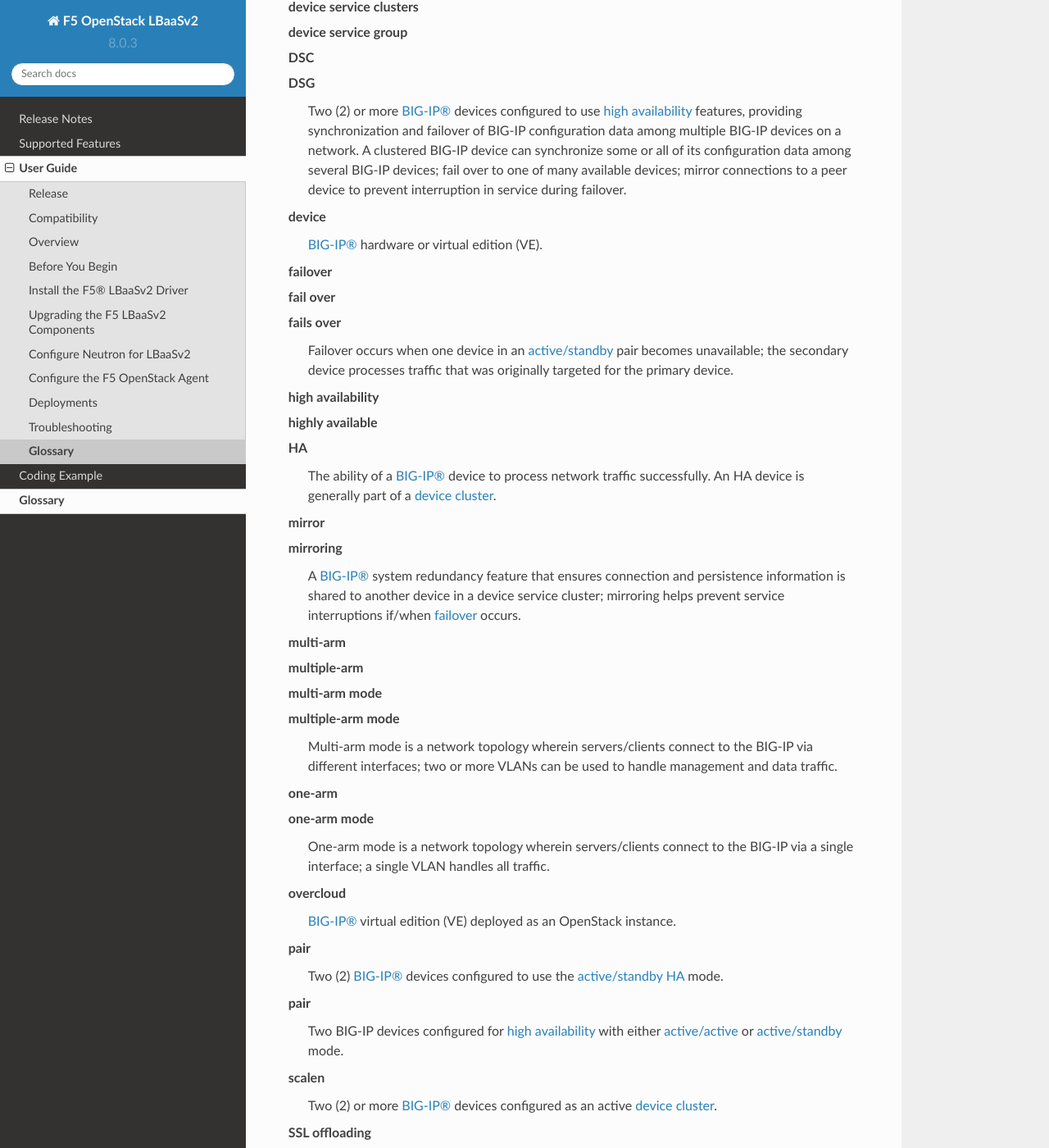
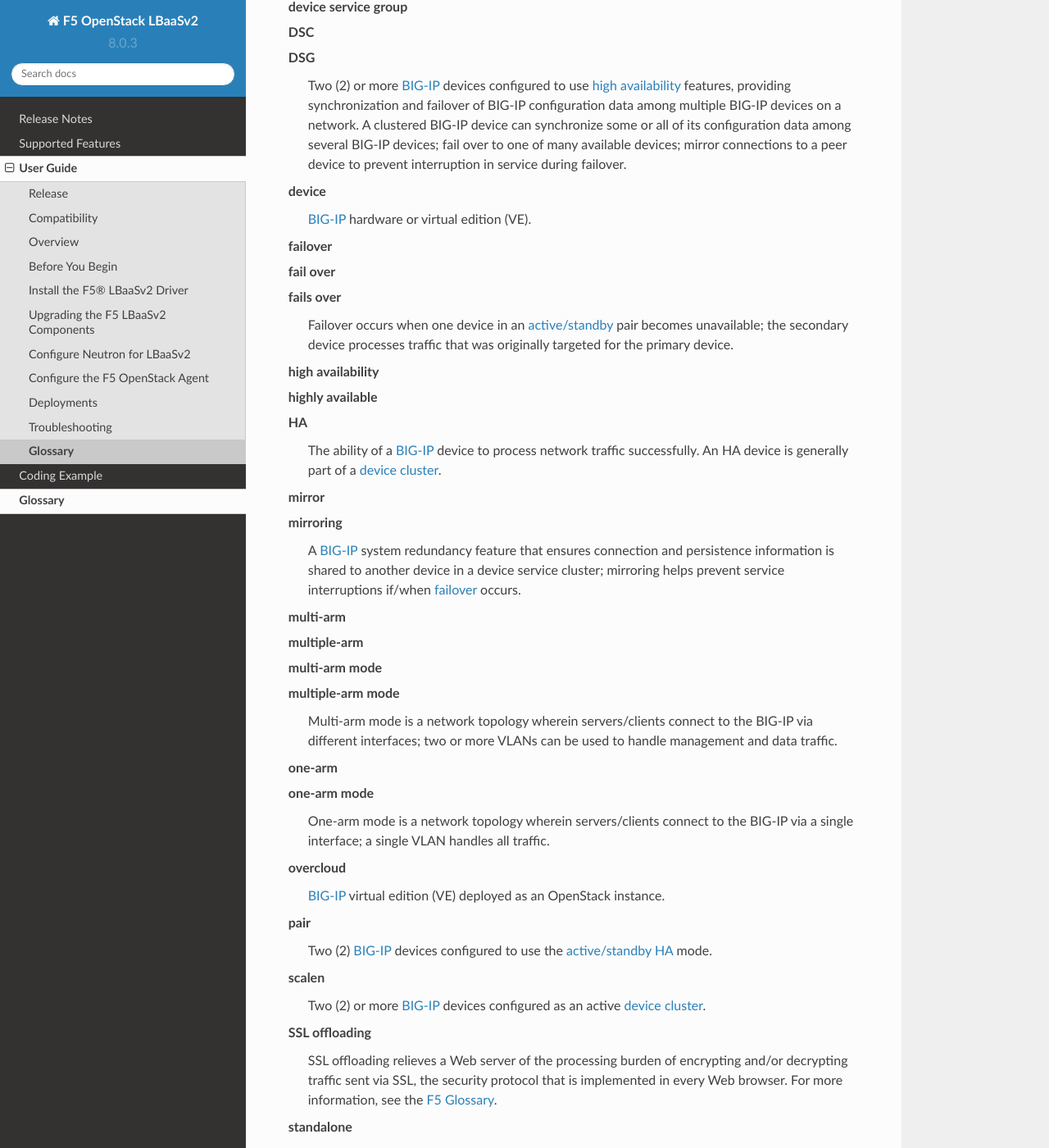
Before and after one commit to F5Networks/f5-openstack-lbaasv2-driver, a Sphinx documentation site: the page built from docs/glossary.rst, in a window 1280 px wide and 1400 px high, scrolled down 576 px. Shown: the whole window at 82% size. Built offline with Sphinx 7.4.7 and the Read the Docs theme 2.0.0, drawn with Linux system fonts in a browser that asks for light colours; pages that are not in the unit, such as notebooks, are missing from menus; some of the changed text lies outside the part shown.

Commit message:
Code review -- addressed all comments from @mattgreene -  remove all references to sync mode / replication; remove sync mode doc
-  remove second 'pair' definition; fix references to active/standby mode; add 'active/active' term ref to scalen description

-  fix typo in env recs doc (wip)

-  fixed caveat in clustering doc

-  edits to HA mode doc

-  remove unused footnote from unsupported features doc

```diff
--- a/docs/glossary.rst
+++ b/docs/glossary.rst
@@ -5,16 +5,16 @@
     :sorted:
 
     device
-        `BIG-IP®`_ hardware or virtual edition (VE).
+        `BIG-IP`_ hardware or virtual edition (VE).
 
     overcloud
-        `BIG-IP®`_ virtual edition (VE) deployed as an OpenStack instance.
+        `BIG-IP`_ virtual edition (VE) deployed as an OpenStack instance.
 
     undercloud
-        `BIG-IP®`_ device (hardware or VE) deployed outside of OpenStack.
+        `BIG-IP`_ device (hardware or VE) deployed outside of OpenStack.
 
     standalone
-        A single `BIG-IP®`_ device; no :term:`HA`.
+        A single `BIG-IP`_ device; no :term:`HA`.
 
     cluster
     clustered
@@ -25,25 +25,24 @@
     device service group
     DSC
     DSG
-        Two (2) or more `BIG-IP®`_ devices configured to use :term:`high availability` features, providing synchronization and failover of BIG-IP configuration data among multiple BIG-IP devices on a network. A clustered BIG-IP device can synchronize some or all of its configuration data among several BIG-IP devices; fail over to one of many available devices; mirror connections to a peer device to prevent interruption in service during failover.
+        Two (2) or more `BIG-IP`_ devices configured to use :term:`high availability` features, providing synchronization and failover of BIG-IP configuration data among multiple BIG-IP devices on a network. A clustered BIG-IP device can synchronize some or all of its configuration data among several BIG-IP devices; fail over to one of many available devices; mirror connections to a peer device to prevent interruption in service during failover.
 
     high availability
     highly available
     HA
-        The ability of a `BIG-IP®`_ device to process network traffic successfully. An HA device is generally part of a :term:`device cluster`.
+        The ability of a `BIG-IP`_ device to process network traffic successfully. An HA device is generally part of a :term:`device cluster`.
 
     pair
-        Two (2) `BIG-IP®`_ devices configured to use the :term:`active/standby` :term:`HA` mode.
+        Two (2) `BIG-IP`_ devices configured to use the :term:`active/standby` :term:`HA` mode.
 
     scalen
-        Two (2) or more `BIG-IP®`_ devices configured as an active :term:`device cluster`.
+        Two (2) or more `BIG-IP`_ devices configured as an active :term:`device cluster`.
 
     active/active
-        Both `BIG-IP®`_ devices in a :term:`pair` are in an active state, processing traffic for different virtual servers or SNATs. If one device :term:`fails over`, the remaining device processes traffic from the failed device in addition to its own traffic.
+        Both `BIG-IP`_ devices in a :term:`pair` are in an active state, processing traffic for different virtual servers or SNATs. If one device :term:`fails over`, the remaining device processes traffic from the failed device in addition to its own traffic.
 
     active/standby
-    active-standby
-        Only one of the two `BIG-IP®`_ devices is in an active state -- that is, processing traffic -- at any given time. If the active device :term:`fails over`, the second device enters active mode and processes traffic that was originally targeted for the primary device.
+        Only one of the two `BIG-IP`_ devices is in an active state -- that is, processing traffic -- at any given time. If the active device :term:`fails over`, the second device enters active mode and processes traffic that was originally targeted for the primary device.
 
     failover
     fail over
@@ -52,7 +51,7 @@
 
     mirror
     mirroring
-        A `BIG-IP®`_ system redundancy feature that ensures connection and persistence information is shared to another device in a device service cluster; mirroring helps prevent service interruptions if/when :term:`failover` occurs.
+        A `BIG-IP`_ system redundancy feature that ensures connection and persistence information is shared to another device in a device service cluster; mirroring helps prevent service interruptions if/when :term:`failover` occurs.
 
     SSL offloading
         SSL offloading relieves a Web server of the processing burden of encrypting and/or decrypting traffic sent via SSL, the security protocol that is implemented in every Web browser. For more information, see the `F5 Glossary <https://f5.com/glossary/ssl-offloading>`_.
@@ -67,9 +66,8 @@
     multiple-arm mode
         Multi-arm mode is a network topology wherein servers/clients connect to the BIG-IP via different interfaces; two or more VLANs can be used to handle management and data traffic.
 
-    pair
-        Two BIG-IP devices configured for :term:`high availability` with either :term:`active/active` or :term:`active/standby` mode.
 
 
 
-.. _BIG-IP®: https://f5.com/products/big-ip
+
+.. _BIG-IP: https://f5.com/products/big-ip
--- a/docs/includes/ref_environment-recommendations.rst
+++ b/docs/includes/ref_environment-recommendations.rst
@@ -1,3 +1,6 @@
+:orphan: true
+:hidden:
+
 Environment Recommendations
 ===========================
 
@@ -51,7 +54,7 @@
 ~~~~~~~~~~~~~~~~~~~~~
 
 - :term:`Overcloud`: One (1) BIG-IP device with two (2) nics, two (2) VLANS (management & data)
-- :term:`Undercloud`: One (1) BIG-IP device with two (2) nicstwo (2) VLANS; must have a VXLAN or GRE VTEP
+- :term:`Undercloud`: One (1) BIG-IP device with two (2) nics, two (2) VLANS; must have a VXLAN or GRE VTEP
 - :term:`Clustering`: Two (2) BIG-IP devices with three (3) nics each; management, data, and :term:`high availability` (HA).
 
 
--- a/docs/includes/topic_restrictions.rst
+++ b/docs/includes/topic_restrictions.rst
@@ -27,4 +27,3 @@
 .. rubric:: Footnotes
 .. [#] Similar to BIG-IP :term:`high availability`, but applies to the F5 agent processes.
 .. [#] Multiple F5 agents running on the same host, managing *separate* BIG-IP environments.
-.. [#] Creating a pool with no listener.
--- a/docs/release_notes.rst
+++ b/docs/release_notes.rst
@@ -8,7 +8,7 @@
 Release Highlights
 ==================
 
-This release introduces support for SSL offloading and for BIG-IP® clustering (active-standby and scalen configurations).
+This release introduces support for SSL offloading and for BIG-IP® clustering (:term:`pair` and :term:`scalen` configurations).
 
 
 .. include:: map_release-summary.rst
```
Also changed, not shown: docs/includes/topic_clustering.rst (+4 -4 lines), docs/includes/topic_ha-modes.rst (+6 -5 lines), docs/includes/topic_sync-mode.rst (deleted, +0 -44 lines), 4 other files.
